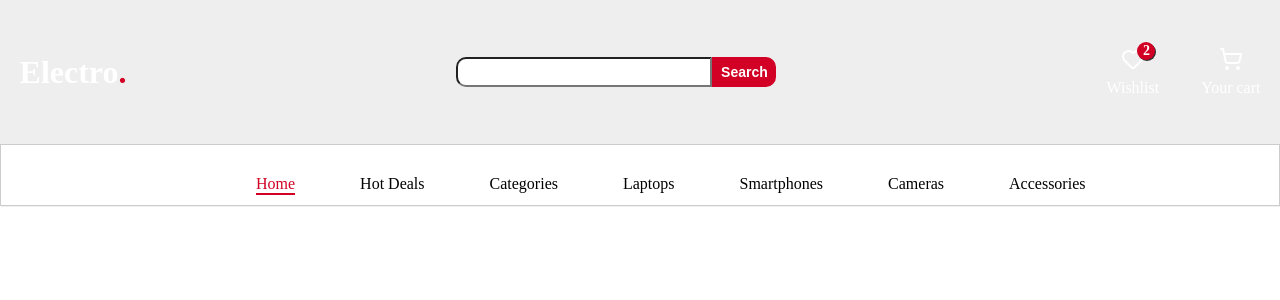
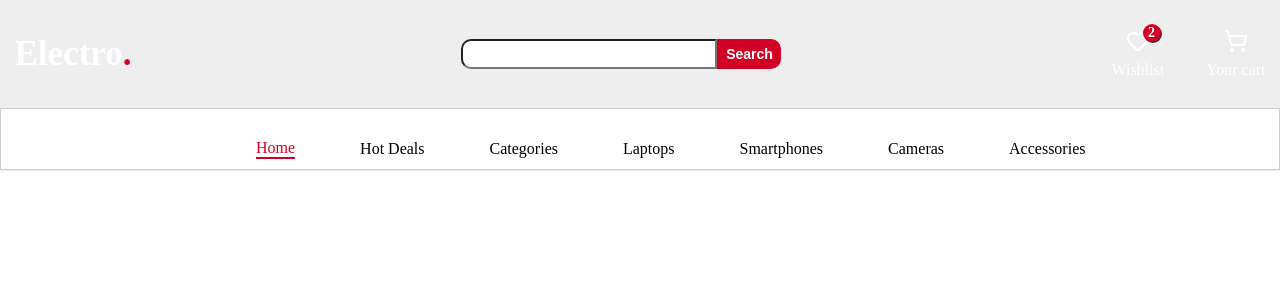
Before and after one commit to rafaelabou1999/e-commerce-beshop, a React (Vite) app: page / in a window 1280 px wide. Shown: the top 300 px of the page. Built offline with nearby package versions, Linux system fonts and the light colour scheme; what @radix-ui/themes would draw is missing.

Commit message:
working on header

```diff
--- a/src/components/CompHeader/index.tsx
+++ b/src/components/CompHeader/index.tsx
@@ -9,7 +9,7 @@ export const CompHeader = () => {
         <div>
             <div className={styles.container}>
                 <div>
-                    <h1>Electro<span className={styles.dot}>.</span></h1>
+                    <h1 className={styles.logo}>Electro<span className={styles.dot}>.</span></h1>
                 </div>
 
                <div className={styles.containerInput}>
--- a/src/components/CompHeader/styles.module.css
+++ b/src/components/CompHeader/styles.module.css
@@ -7,7 +7,11 @@
     width: 100vw;
     background-color: rgba(8, 8, 8, 0.067);
     color:white;
-    height:18vh;
+    height:13.5vh;
+}
+
+.logo{
+    font-size: 35px !important;
 }
 
 .dot{
--- a/src/components/CompSideNav/styles.module.css
+++ b/src/components/CompSideNav/styles.module.css
@@ -1,6 +1,7 @@
 .container{
     display: flex;
     flex-direction: row;
+    align-items: center;
     gap:65px;
     padding-top: 30px;
     padding-left: 255px;
```
